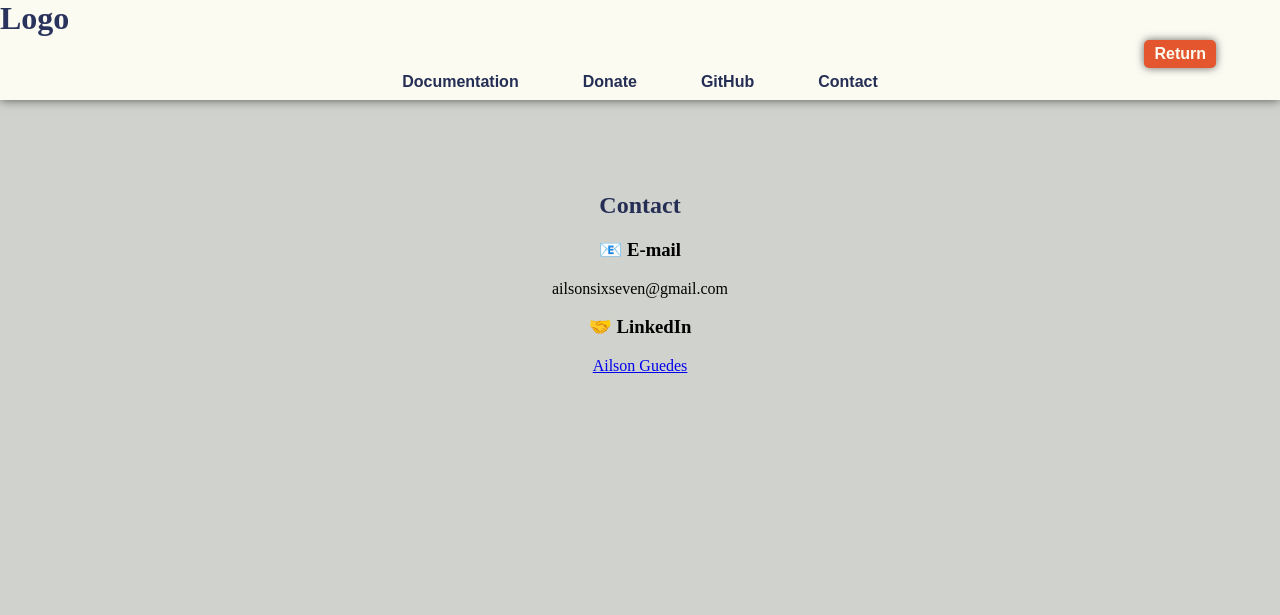
After one commit to ailsonguedes/QR-Generator-, a Flask app: page /contact/ in a window 1280 px wide. The commit adds this page. Shown: the top 615 px of the page. Run offline with Flask 3, Linux system fonts and the light colour scheme.

Commit message:
New Commit: Contact page it's working now

```diff
--- a/app.py
+++ b/app.py
@@ -44,6 +44,10 @@ def index():
 def docs():
     return render_template('docs.html')
 
+@app.route('/contact/', methods=['GET'])
+def contact():
+    return render_template('contact.html')
+
 @app.route('/github/', methods=['GET'])
 # func to redirect to a external link using GitHub button on page
 def gitPage():
--- a/static/css/style.css
+++ b/static/css/style.css
@@ -35,6 +35,9 @@ h1{
 }
 
 .divDocAll{
+  position: static;
+  margin-top: 5%;
+  margin-bottom: 10%;
   text-align: center;
 }
 
@@ -47,14 +50,12 @@ h1{
 
 .h2d {
   color: #252E54;
-  margin-bottom: 0px;
-  margin-top: 2px;
 }
 
 .h3 {
   color: #252E54;
   text-align: left;
-  margin-bottom: 0%;
+  top: 5%;
 }
 
 .buttonsHeaderF1{
@@ -146,7 +147,7 @@ h1{
   top: 5%;
   right: 5%;
   display: inline-block;
-  padding: 10px 20px;
+  padding: 5px 10px;
   background-color: #E4572E; /* Cor de fundo */
   color: #FBFBF2; /* Cor do texto */
   text-decoration: none; /* Remova sublinhado padrão em links */
--- /dev/null
+++ b/templates/contact.html
@@ -0,0 +1,21 @@
+{% extends "model-page.html" %}
+
+{% block body_classes %}contact{% endblock %}
+{% block content %}
+
+<div class="divDocAll">
+
+    <form class="buttonsHeaderF2" action="/" method="GET">
+        <button class="buttonReturn" type="button" onClick="window.location.href='{{ url_for( 'mainPage') }}';">Return</button>
+    </form>
+
+    <h2 class="h2d">Contact</h2>
+
+    <div class="divDocInfo">
+        <h3>📧 E-mail</h3>
+            <p1>ailsonsixseven@gmail.com</p1><br>
+        <h3>🤝 LinkedIn</h3>
+            <a href="https://www.linkedin.com/in/ailson-guedes-059795149/" target="_blank">Ailson Guedes</a><br>
+
+</div>
+{% endblock %}
--- a/templates/model-header.html
+++ b/templates/model-header.html
@@ -7,6 +7,6 @@
         <button class="buttonHeader1" type="button" onClick="window.location.href='{{ url_for( 'docs') }}';">Documentation</button>
         <button class="buttonHeader2" type="button">Donate</button>
         <button class="buttonHeader4" type="button" onclick="window.location.href='{{ url_for( 'gitPage') }}';">GitHub</button>
-        <button class="buttonHeader3" type="button">Contact</button>
+        <button class="buttonHeader3" type="button" onclick="window.location.href='{{ url_for( 'contact') }}';">Contact</button>
     </form>
 </div>
```
